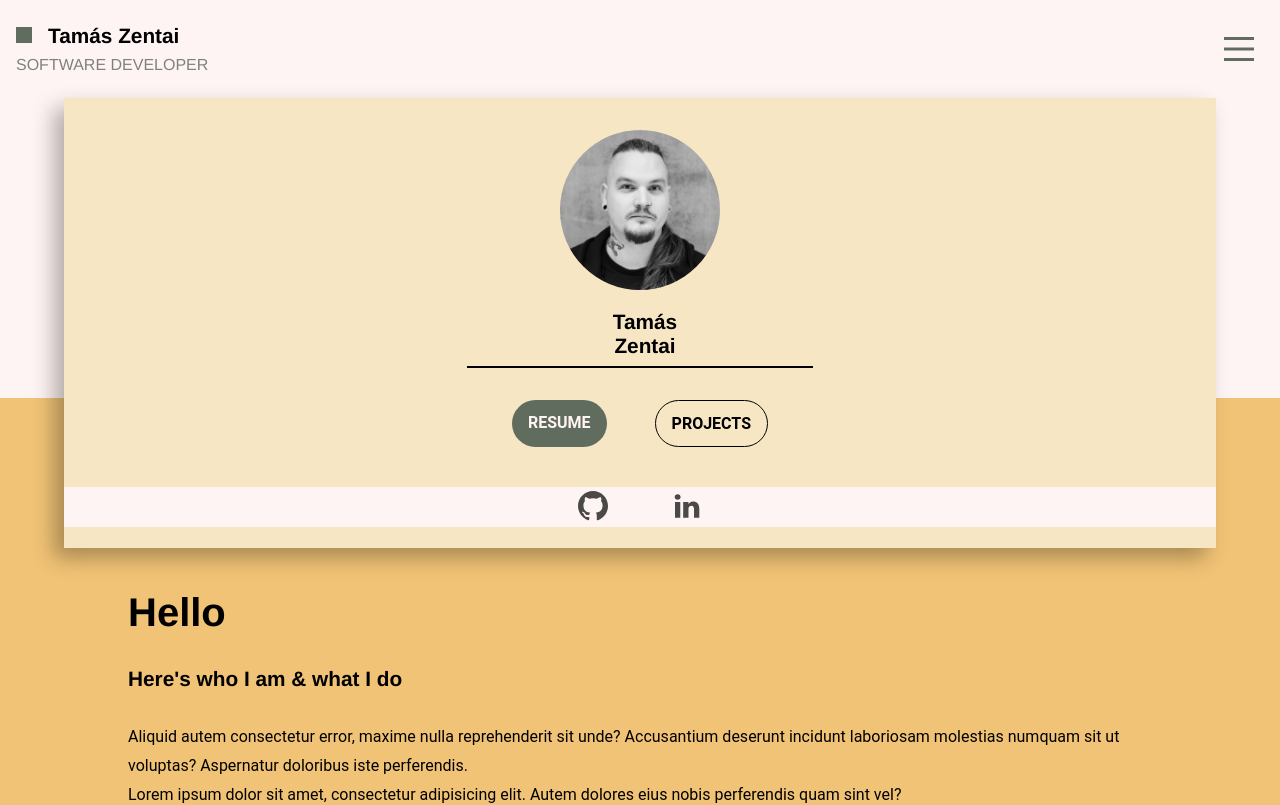
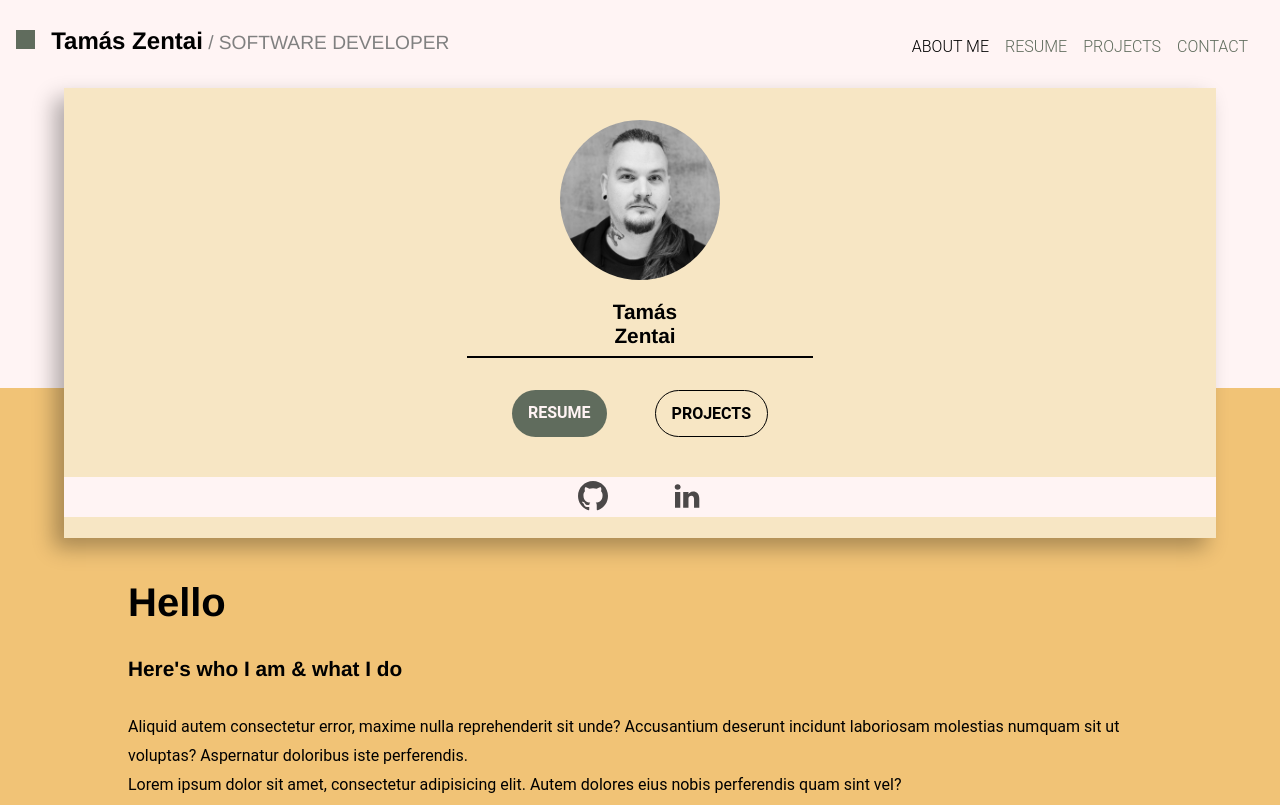
Before and after one commit to tamaszentai/portfolio2023, a Nuxt app: page / in a window 1280 px wide. Shown: the top 805 px of the page. Built offline with nearby package versions, Linux system fonts and the light colour scheme.

Commit message:
add tablet view

```diff
--- a/components/HamburgerMenu.vue
+++ b/components/HamburgerMenu.vue
@@ -132,6 +132,13 @@ li a {
   color: black;
 }
 
+@media only screen and (min-width: 1024px) {
+  .menu {
+      display: none;
+  }
+
+}
+
 
 
 </style>
--- a/layouts/default.vue
+++ b/layouts/default.vue
@@ -1,11 +1,21 @@
 <template>
- <header class="mobile">
+    <div class="container">
+ <header>
    <div class="name-tag">
      <div class="design-cube" />
      <span class="name">Tamás Zentai</span>
      <span class="title">Software Developer</span>
    </div>
    <HamburgerMenu />
+<!--     desktop nav-->
+     <nav>
+     <ul>
+         <li><NuxtLink to="/" @click.native="toggleMenu">About me</NuxtLink></li>
+         <li><NuxtLink to="/resume" @click.native="toggleMenu">Resume</NuxtLink></li>
+         <li><NuxtLink to="/projects" @click.native="toggleMenu">Projects</NuxtLink></li>
+         <li><NuxtLink to="/contact" @click.native="toggleMenu">Contact</NuxtLink></li>
+     </ul>
+     </nav>
  </header>
   <slot />
   <footer>
@@ -26,6 +36,7 @@
       © 2023 by Tamás Zentai
     </div>
   </footer>
+    </div>
 </template>
 
 <script setup lang="ts">
@@ -48,11 +59,15 @@ html {
 </style>
 
 <style scoped>
+.container {
+}
+
 header {
   margin: 1.5rem 1rem;
   display: flex;
   justify-content: space-between;
   background-color: #FFF4F4;
+    height: 5vh;
 }
 
 .design-cube {
@@ -81,8 +96,8 @@ header {
   text-transform: uppercase;
 }
 
-footer {
-  height: 8rem;
+nav {
+    display: none;
 }
 
 .footer-information {
@@ -95,6 +110,7 @@ footer > div {
 }
 
 .follow-container, .write-container {
+    display: inline-block;
   margin-top: 1.5rem;
   width: 50%;
 }
@@ -123,7 +139,61 @@ p {
   text-transform: uppercase;
 }
 
+@media only screen and (min-width: 768px) {
+    .design-cube {
+        width: 1.2rem;
+        height: 1.2rem;
+    }
 
+    .name {
+        font-size: 1.5rem;
+    }
+
+    .name:after {
+
+    }
+
+    .title {
+        display: inline-block;
+        font-size: 1.2rem;
+    }
+
+    .title:before {
+        content: "\00a0 / ";
+    }
+
+}
+
+@media only screen and (min-width: 1024px) {
+    header {
+        align-content: center;
+    }
+    nav {
+        display: block;
+    }
+
+    ul {
+        list-style: none;
+    }
+
+    li {
+        display: inline-block;
+        font-size: 1rem;
+        margin: .8rem 1rem 0 0;
+        text-transform: uppercase;
+        font-weight: 300;
+    }
+
+    li a {
+        text-decoration: none;
+        color: #606C5D;
+    }
+
+    .router-link-active {
+        color: black;
+    }
+
+}
 
 
 </style>
--- a/nuxt.config.ts
+++ b/nuxt.config.ts
@@ -4,5 +4,6 @@ export default defineNuxtConfig({
   modules: [
     // ...
     '@pinia/nuxt',
+    '@nuxtjs/device',
   ],
 })
--- a/package.json
+++ b/package.json
@@ -10,6 +10,7 @@
   },
   "devDependencies": {
     "@nuxt/devtools": "latest",
+    "@nuxtjs/device": "^3.1.0",
     "@types/node": "^18",
     "nuxt": "^3.5.2"
   },
--- a/pages/contact.vue
+++ b/pages/contact.vue
@@ -38,6 +38,7 @@
 .container {
   background-color: #F1C376;
   padding-bottom: 3rem;
+    min-height: 77vh;
 }
 
 header {
@@ -111,4 +112,13 @@ main {
   text-transform: uppercase;
   font-weight: bold;
 }
+
+@media only screen and (min-width: 768px) {
+    main {
+        width: 70%;
+        height: 50vh;
+        margin: 0 auto;
+    };
+}
+
 </style>
--- a/pages/index.vue
+++ b/pages/index.vue
@@ -1,5 +1,5 @@
 <template>
-  <div>
+  <div class="container">
     <div class="first-box">
       <div class="hero-box">
         <img src="../assets/images/tamas.jpg" alt="Hero image" />
@@ -26,10 +26,16 @@
   </div>
 </template>
 <script setup lang="ts">
+const { isMobile } = useDevice();
+console.log(isMobile);
 
 </script>
 
 <style scoped>
+.container {
+    min-height: 77vh;
+}
+
 .first-box {
   position: relative;
   width: 100%;
--- a/pages/projects.vue
+++ b/pages/projects.vue
@@ -35,6 +35,7 @@
 .container {
   background-color: #F1C376;
   padding-bottom: 3rem;
+    min-height: 77vh;
 }
 
 header {
--- a/pages/resume.vue
+++ b/pages/resume.vue
@@ -17,7 +17,6 @@
         <p id="description">Lorem ipsum dolor sit amet, consectetur adipisicing elit. Aut debitis deserunt doloremque, expedita fuga
           impedit in ipsa laboriosam laborum magnam neque, nisi repudiandae sapiente sed soluta, suscipit ut vitae
           voluptates?</p>
-
       </div>
     </main>
   </div>
@@ -31,6 +30,7 @@
 .container {
   background-color: #F1C376;
   padding-bottom: 3rem;
+    min-height: 77vh;
 }
 
 header {
```
Also changed, not shown: 1 other file (tests, documents, lock files or other folders).
